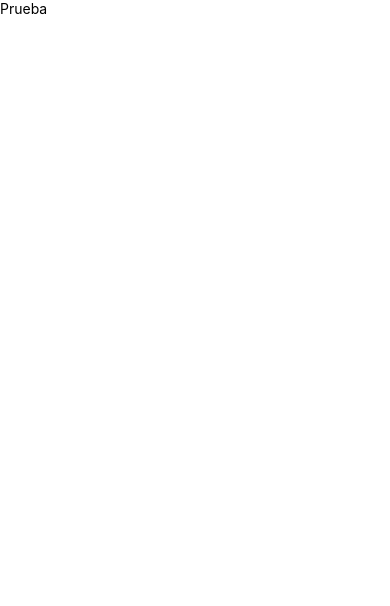
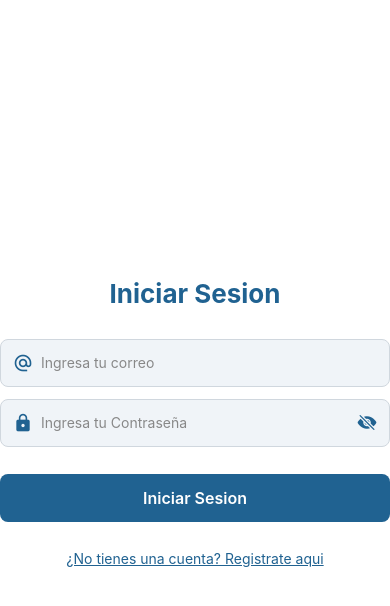
Before and after one commit to Heydi19/ProyectoFinal_PrograMovil, a React Native app in the folder AppEstudio/: screen / in a window 390 px wide. Shown: the top 606 px of the page. Built offline with nearby package versions, Linux system fonts and the light colour scheme.

Commit message:
App.tsx ya correguido

```diff
--- a/AppEstudio/App.tsx
+++ b/AppEstudio/App.tsx
@@ -1,11 +1,11 @@
 import React from 'react';
-import { View, Text } from 'react-native';
 import { NavigationContainer } from '@react-navigation/native';
+import RootNavigator from './src/navigation/RootNavigator';
 
 export default function App() {
   return (
     <NavigationContainer>
-      <View><Text>Prueba</Text></View>
+      <RootNavigator />
     </NavigationContainer>
   );
 }
```
